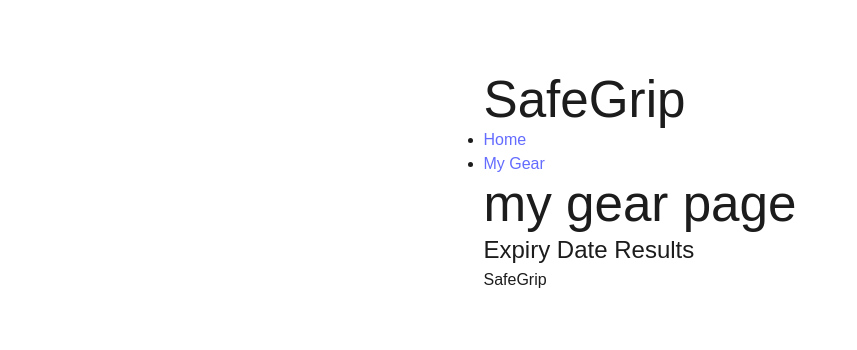
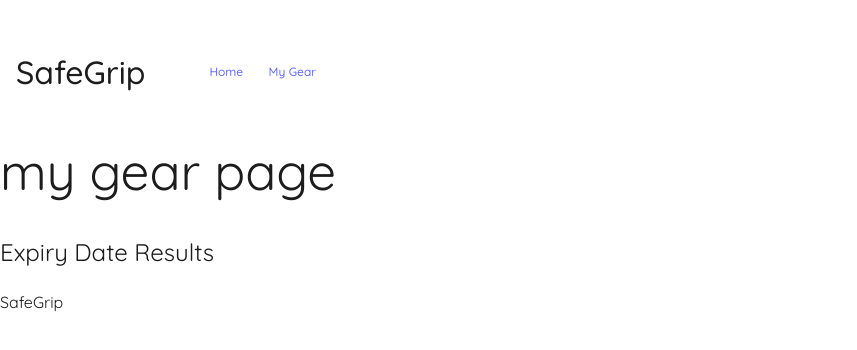
Before and after one commit to olivianoell/SafeGrip, a React (Vite) app: page /mygear in a window 1280 px wide. Shown: the part 218-568 px from the top of the page, without its empty margins (0-857 px from the left). Built offline with nearby package versions, Linux system fonts and the light colour scheme.

Commit message:
header styling

```diff
--- a/src/App.scss
+++ b/src/App.scss
@@ -2,13 +2,3 @@
 @use "./styles/_partials/global" as *;
 @use "./styles/_partials/mixins" as *;
 @use "./styles/_partials/variables" as *;
-
-::after,
-::before {
-  box-sizing: border-box;
-}
-body {
-  margin: 0;
-  padding: 0;
-  font-family: "Quicksand";
-}
--- a/src/components/Header/Header.scss
+++ b/src/components/Header/Header.scss
@@ -0,0 +1,34 @@
+@use "../../styles/_partials/global" as *;
+@use "../../styles/_partials/mixins" as *;
+@use "../../styles/_partials/typography" as *;
+@use "../../styles/_partials/variables" as *;
+
+.header{
+    display: flex;
+    justify-content: space-between;
+    align-items: center;
+    margin-left: 1rem;
+
+    &__title{
+        font-size: 2rem;
+        line-height: 2rem;
+        font-weight: 400;
+        padding-right: 1.5rem;
+    }
+
+    &__navbar{
+        width: 100%;
+    }
+
+    &__navbar-list{
+        display: flex;
+        list-style: none;
+        font-size: .75rem;
+        gap: 20%;
+    }
+
+    &__navbar-list-item{
+        color: $black;
+    }
+
+}
--- a/src/styles/_partials/_global.scss
+++ b/src/styles/_partials/_global.scss
@@ -7,8 +7,6 @@
 *::after,
 *::before{
     box-sizing: border-box;
-    margin: 0;
-    padding: 0;
 }
 
 *{
@@ -17,13 +15,4 @@
     background-color: $white;
     color: $black;
     border-color: $grey;
-
-    margin: auto;
-    padding: auto;
 }
-
-main {
-    display: flex;
-    flex-direction: column;
-    align-items: stretch;
-  }
--- a/src/styles/_partials/_typography.scss
+++ b/src/styles/_partials/_typography.scss
@@ -1,27 +1,27 @@
 @font-face {
     font-family: "Quicksand";
     font-weight: 700;
-    src: url(../../assets/fonts/Quicksand-Bold.ttf) format("ttf");
+    src: url(../../assets/fonts/Quicksand-Bold.ttf) format("truetype");
 }
 
 @font-face {
     font-family: "Quicksand";
     font-weight: 200;
-    src: url(../../assets/fonts/Quicksand-Light.ttf) format("ttf");
+    src: url(../../assets/fonts/Quicksand-Light.ttf) format("truetype");
 }
 
 @font-face {
     font-family: "Quicksand";
     font-weight: 500;
-    src: url(../../assets/fonts/Quicksand-Medium.ttf) format("ttf");
+    src: url(../../assets/fonts/Quicksand-Medium.ttf) format("truetype");
 }
 @font-face {
     font-family: "Quicksand";
     font-weight: 300;
-    src: url(../../assets/fonts/Quicksand-Regular.ttf) format("ttf");
+    src: url(../../assets/fonts/Quicksand-Regular.ttf) format("truetype");
 }
 @font-face {
     font-family: "Quicksand";
     font-weight: 600;
-    src: url(../../assets/fonts/Quicksand-SemiBold.ttf) format("ttf");
+    src: url(../../assets/fonts/Quicksand-SemiBold.ttf) format("truetype");
 }
```
